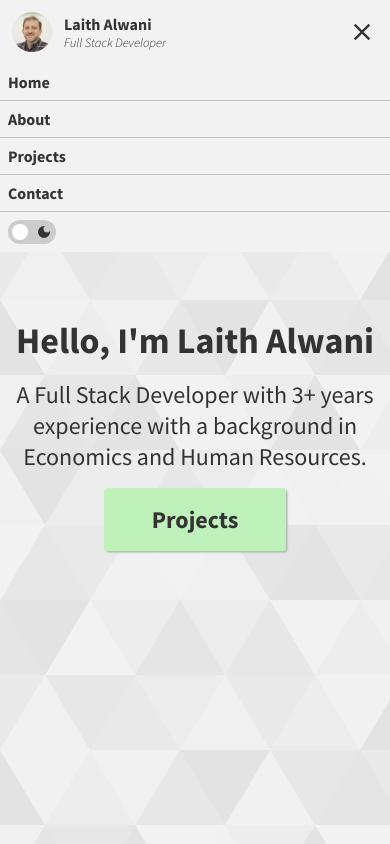
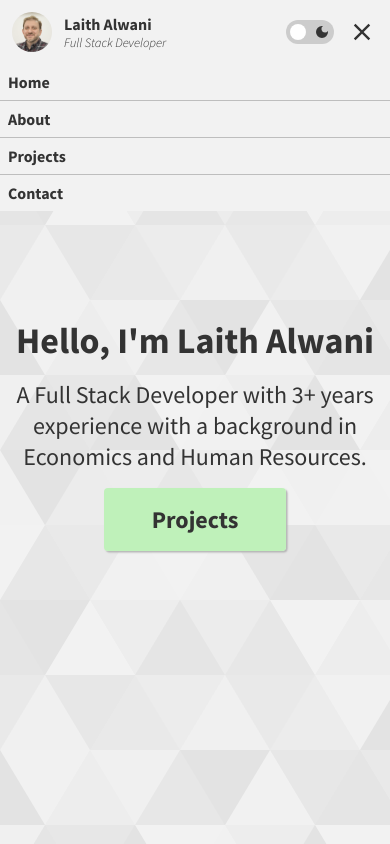
Before and after one commit to LaithAlwani/LaithAlwani, a Next.js app: page / in a window 390 px wide. Both pictures are taken after a click on the button "nav-button". Shown: the top 844 px of the page. Built offline with nearby package versions, Linux system fonts and the light colour scheme.

Commit message:
changes the place of the theme button

```diff
--- a/components/layout/navbar.js
+++ b/components/layout/navbar.js
@@ -9,10 +9,10 @@ export default function Navbar() {
   useEffect(() => {
     window.addEventListener("resize", () => {
       if (window.innerWidth > 768) {
-        setToggleMenu(false)
+        setToggleMenu(false);
       }
     });
-    return () => window.removeEventListener('resize',()=>null)
+    return () => window.removeEventListener("resize", () => null);
   }, []);
 
   return (
@@ -37,6 +37,7 @@ export default function Navbar() {
         <div className="nav-links">
           <NavLinks />
         </div>
+        <ThemeComponent />
         <button
           aria-label="nav-button"
           onClick={() => setToggleMenu(!toggleMenu)}
@@ -45,7 +46,12 @@ export default function Navbar() {
         </button>
       </nav>
       {toggleMenu && (
-        <div className="nav-mobile">
+        <div
+          className="nav-mobile"
+          onClick={(e) => {
+            e.stopPropagation();
+            setToggleMenu(!toggleMenu);
+          }}>
           <NavLinks />
         </div>
       )}
@@ -60,7 +66,6 @@ const NavLinks = () => {
       <a href="#about">About</a>
       <a href="#projects">Projects</a>
       <a href="#contact">Contact</a>
-      <ThemeComponent />
     </>
   );
 };
@@ -91,14 +96,12 @@ const ThemeComponent = () => {
   }, [toggleTheme]);
 
   return (
-    <>
-      <label className="toggle-theme">
-        <input type="checkbox" checked={isDark} onChange={toggleTheme} />
-        <div className="slider round">
-          <MdLightMode />
-          <MdDarkMode />
-        </div>
-      </label>
-    </>
+    <label className="toggle-theme">
+      <input type="checkbox" checked={isDark} onChange={toggleTheme} />
+      <span className={"slider round"}>
+        <MdLightMode />
+        <MdDarkMode />
+      </span>
+    </label>
   );
 };
--- a/styles/globals.css
+++ b/styles/globals.css
@@ -165,7 +165,7 @@ nav a:focus {
   display: flex;
   flex-direction: column;
   padding-block-start: 4rem;
-  z-index: 2;
+
 }
 .nav-mobile a {
   border-block-end: 0.1rem solid #bebebe;
@@ -407,12 +407,12 @@ footer span {
 .slider:before {
   content: "";
   background-color: #fff;
+  position: absolute;
+  width: 1rem;
+  height:1rem;
   bottom: 0.25rem;
-  height:1rem;
   left: 0.25rem;
-  position: absolute;
   transition: 0.4s;
-  width: 1rem;
 }
 
 input:checked + .slider:before {
```
